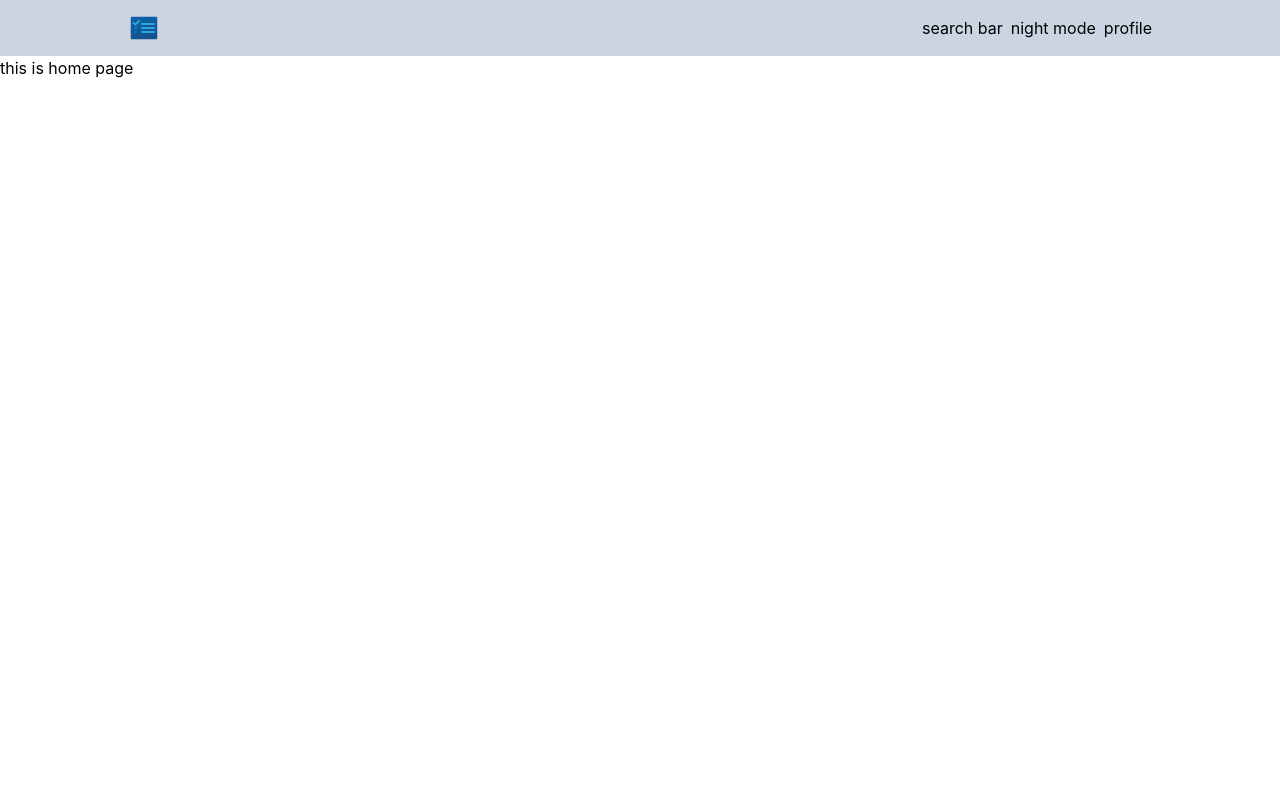
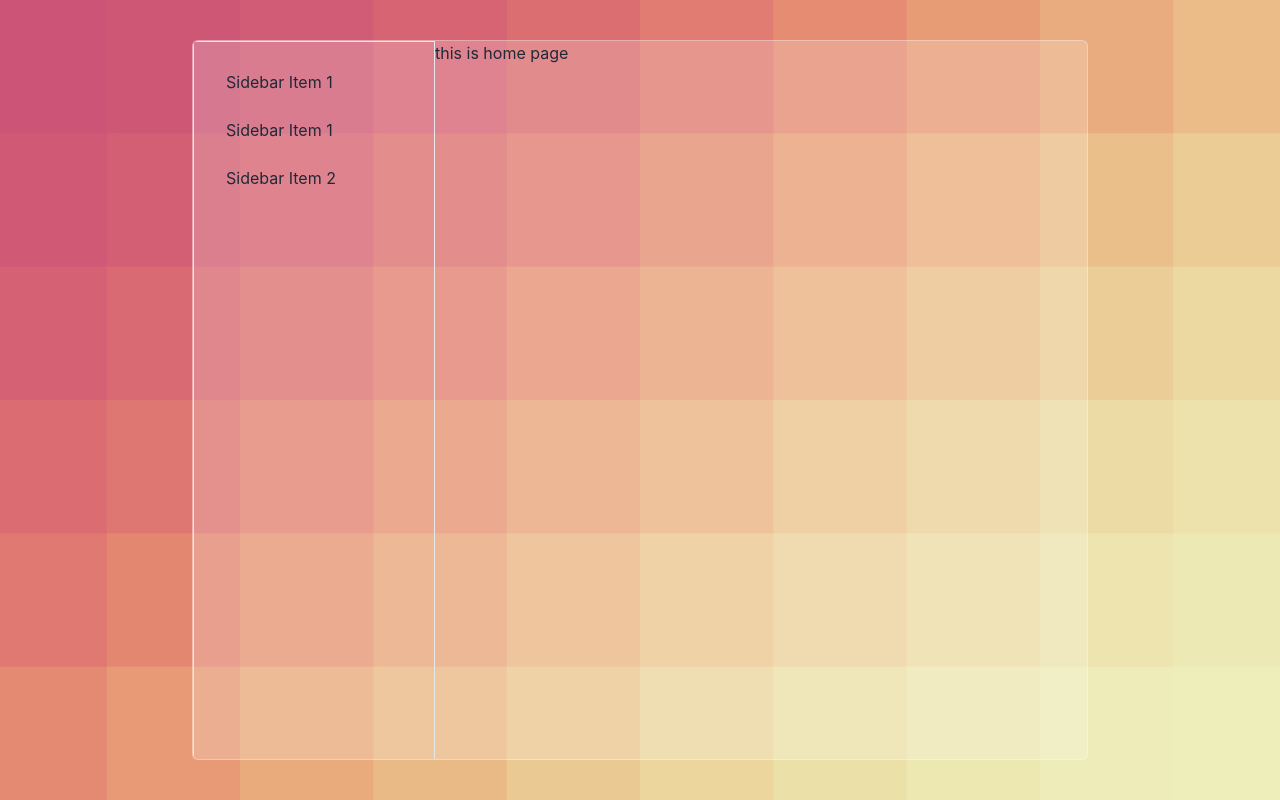
Before and after one commit to saadi001/task-management, a React (Create React App) app: page / in a window 1280 px wide. Built offline with nearby package versions, Linux system fonts and the light colour scheme.

Commit message:
sidebar added

```diff
--- a/package.json
+++ b/package.json
@@ -6,6 +6,7 @@
     "@testing-library/jest-dom": "^5.16.5",
     "@testing-library/react": "^13.4.0",
     "@testing-library/user-event": "^13.5.0",
+    "daisyui": "^2.46.0",
     "react": "^18.2.0",
     "react-dom": "^18.2.0",
     "react-router-dom": "^6.6.1",
--- /dev/null
+++ b/src/Layout/Main.css
@@ -0,0 +1,11 @@
+.main{
+     background: url('../Asset/image/background.svg');
+     width: 100%;
+     height: 100vh;
+     background-position: center;
+     background-size: cover;
+}
+.inner-card{
+     border: 1px solid rgba(255, 255, 255, 0.3);
+     background: rgba(255, 255, 255, 0.2);
+}
--- a/src/Layout/Main.js
+++ b/src/Layout/Main.js
@@ -1,12 +1,34 @@
 import React from 'react';
 import { Outlet } from 'react-router-dom';
-import Navbar from '../pages/Navbar/Navbar';
+import Sidebar from '../pages/Home/sidebar/Sidebar';
+import './Main.css';
+
 
 const Main = () => {
      return (
-          <div>
-               <Navbar></Navbar>
-               <Outlet></Outlet>
+          <div className='main flex justify-center items-center py-10' >
+               <div className='max-w-4xl w-full h-full rounded-md inner-card overflow-y-auto'>
+               <div className="drawer drawer-mobile">
+                    <input id="my-drawer-2" type="checkbox" className="drawer-toggle" />
+                    <div className="drawer-content ">
+                         {/* <!-- Page content here --> */}
+                         <Outlet></Outlet>
+                         <label htmlFor="my-drawer-2" className="btn btn-primary drawer-button lg:hidden">Open drawer</label>
+
+                    </div>
+                    <div className="drawer-side border">
+                         <label htmlFor="my-drawer-2" className="drawer-overlay"></label>
+                         <ul className="menu p-4 w-60">
+                              {/* <!-- Sidebar content here --> */}
+                              <li><a>Sidebar Item 1</a></li>
+                              <li><a>Sidebar Item 1</a></li>
+                              <li><a>Sidebar Item 2</a></li>
+                         </ul>
+
+                    </div>
+               </div>
+
+               </div>
           </div>
      );
 };
--- /dev/null
+++ b/src/pages/Home/sidebar/Sidebar.js
@@ -0,0 +1,11 @@
+import React from 'react';
+
+const Sidebar = () => {
+     return (
+          <div className=''>
+
+          </div>
+     );
+};
+
+export default Sidebar;
--- a/src/pages/Navbar/Navbar.js
+++ /dev/null
@@ -1,22 +0,0 @@
-import React from 'react';
-import logo from '../../Asset/icon/logo.png';
-
-const Navbar = () => {
-     return (
-          <div className='w-full bg-slate-300'>
-               <div className='max-w-screen-lg mx-auto flex justify-between items-center py-3'>
-                    <div>
-                         <img className='w-8' src={logo} alt="" />
-                    </div>
-                    <div className='flex items-center gap-2'>
-                         <div>search bar</div>
-                         <div>night mode</div>
-                         <div>profile</div>
-                    </div>
-
-               </div>
-          </div>
-     );
-};
-
-export default Navbar;
--- a/tailwind.config.js
+++ b/tailwind.config.js
@@ -6,5 +6,5 @@ module.exports = {
   theme: {
     extend: {},
   },
-  plugins: [],
+  plugins: [require("daisyui")],
 }
```
Also changed, not shown: src/Asset/image/background.svg (added), 1 other file (tests, documents, lock files or other folders).
